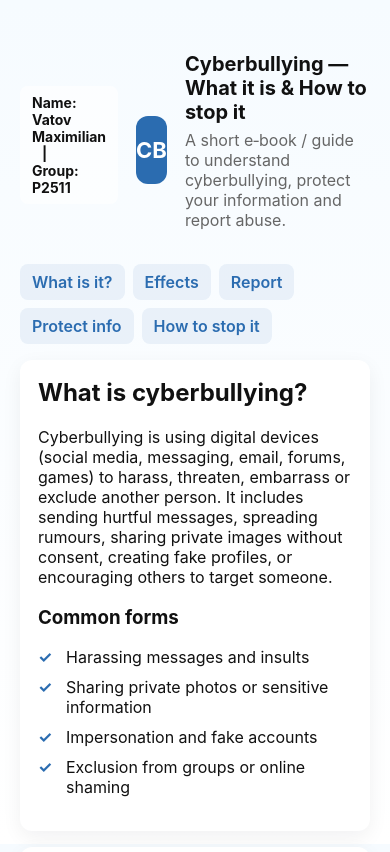
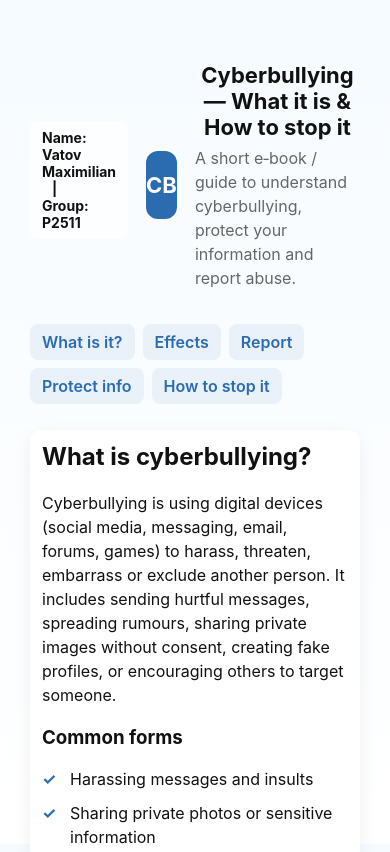
Before and after one commit to OnlyMauss/CyberbullyingEbook.github.io, a plain HTML site: page index.html in a window 390 px wide. Shown: the top 852 px of the page. Drawn offline with Linux system fonts and the light colour scheme.

Commit message:
Update index.html

```diff
--- a/index.html
+++ b/index.html
@@ -1,6 +1,7 @@
 <!doctype html>
 <html lang="en">
 <head>
+    <meta name="viewport" content="width=device-width, initial-scale=1.0">
   <meta charset="utf-8" />
   <meta name="viewport" content="width=device-width,initial-scale=1" />
   <title>Cyberbullying — What it is & How to stop it</title>
@@ -31,7 +32,25 @@
     .small{font-size:14px;color:var(--muted)}
     .quiz .question{margin:12px 0}
     .hidden{display:none}
-  </style>
+
+@media (max-width: 600px) {
+  body {
+    padding: 10px;
+  }
+  header h1 {
+    font-size: 22px;
+    text-align: center;
+  }
+  .card {
+    margin: 10px 0;
+    padding: 12px;
+  }
+  p, li {
+    font-size: 16px;
+    line-height: 1.5;
+  }
+}
+</style>
 </head>
 <body>
   <div class="wrap">
```
